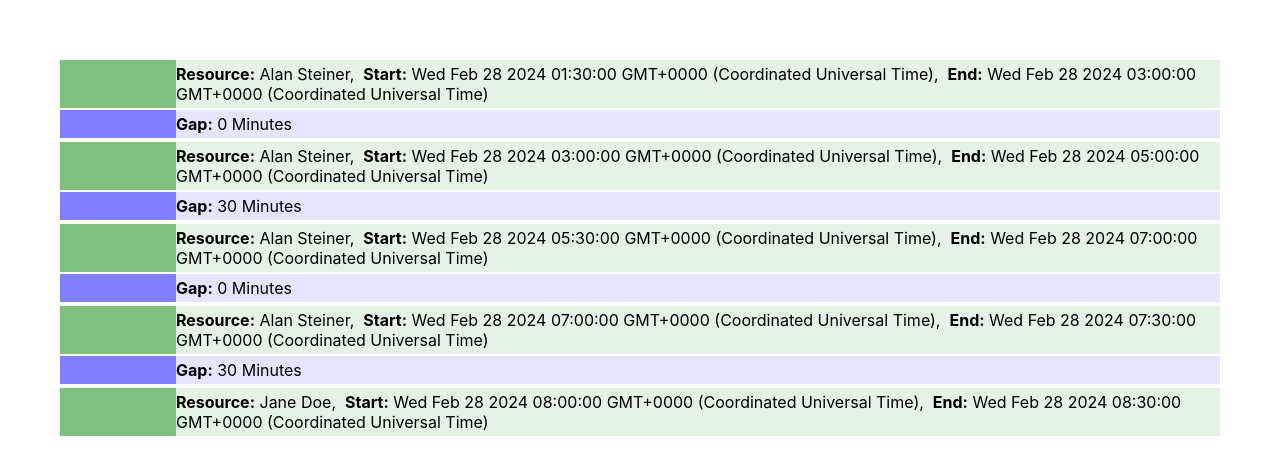
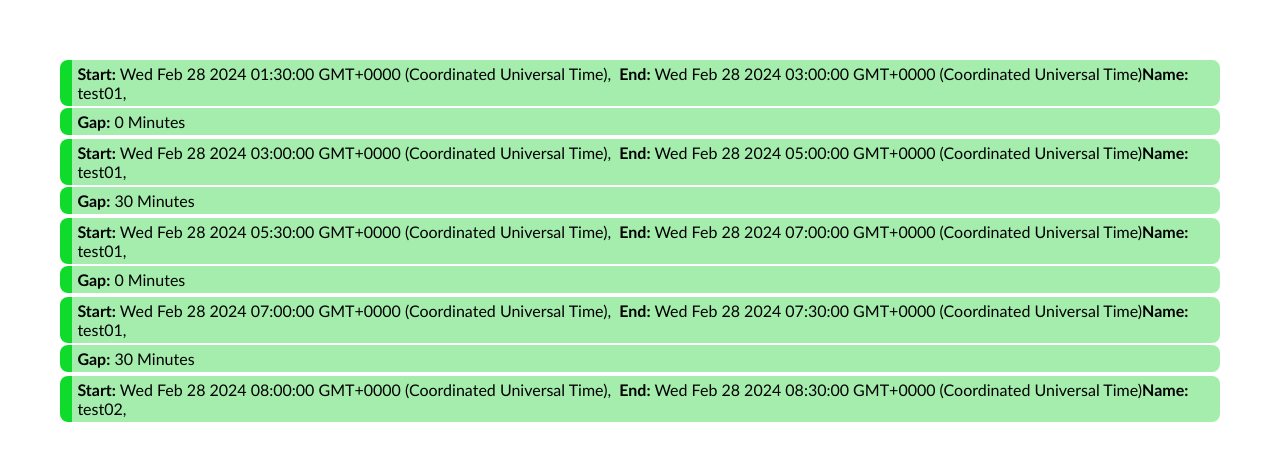
Before and after one commit to daiyanrafi/SCHEDULINGSYSTEM-test-practice, a React (Create React App) app: page / in a window 1280 px wide. Shown: the top 474 px of the page. Built offline with nearby package versions, Linux system fonts and the light colour scheme.

Commit message:
11.03 wednesday - 28/02/24

```diff
--- a/src/schedule/ScheduleManagement.tsx
+++ b/src/schedule/ScheduleManagement.tsx
@@ -3,6 +3,7 @@ import React from 'react';
 interface ScheduleItem {
   starttime: string;
   endtime: string;
+  name: string;
   Resource: {
     name: string;
   };
@@ -21,25 +22,40 @@ const ScheduleManagement: React.FC<{ schedule: ScheduleItem[] }> = ({ schedule }
     <div style={{ marginLeft: '60px', marginRight: '60px', marginTop: '60px' }}>
       {schedule.map((item, index) => (
         <div key={index} style={{ marginBottom: '4px' }}>
-          <div style={{
-            background: `linear-gradient(to right, rgba(0, 128, 0, 0.5) 10%, rgba(0, 128, 0, 0.1) 10%, rgba(0, 128, 0, 0.1) 100%)`,
-            padding: '4px',
-            margin: '2px 0',
-            paddingLeft: '10%', // Start content after 10% deep color
-          }}>
+          <div
+            style={{
+              background: `linear-gradient(to right, #0fdb2b 01%, #a4edad 01%, #a4edad 100%)`,
+              padding: '4px',
+              margin: '2px 0',
+              paddingLeft: '1.5%', // Start content after 10% deep color
+              fontFamily: 'Calibri', // Set font to Calibri
+              transition: 'background-color 0.3s', // Add transition for smooth effect
+              borderRadius: '8px', // Add rounded borders
+            }}
+            onMouseOver={(e) => e.currentTarget.style.backgroundColor = '#ffffff'} // Change background color on hover to white
+            onMouseOut={(e) => e.currentTarget.style.backgroundColor = 'rgba(0, 128, 0, 0.1)'} // Revert background color when not hovering
+          >
             <p style={{ margin: 0 }}>
-              <strong>Resource:</strong> {item.Resource.name}, &nbsp;
+              {/* <strong>Resource:</strong> {item.Resource.name}, &nbsp; */}
               <strong>Start:</strong> {new Date(item.starttime).toString()}, &nbsp;
               <strong>End:</strong> {new Date(item.endtime).toString()}
+              <strong>Name:</strong> {item.name}, &nbsp;
             </p>
           </div>
           {index < schedule.length - 1 && (
-            <div style={{
-              background: `linear-gradient(to right, rgba(0, 0, 255, 0.5) 10%, rgba(0, 0, 255, 0.1) 10%, rgba(0, 0, 255, 0.1) 100%)`,
-              padding: '4px',
-              margin: '2px 0',
-              paddingLeft: '10%', // Start content after 10% deep color
-            }}>
+            <div
+              style={{
+                background: `linear-gradient(to right, #0fdb2b 01%, #a4edad 01%, #a4edad 100%)`,
+                padding: '4px',
+                margin: '2px 0',
+                paddingLeft: '1.5%', // Start content after 10% deep color
+                fontFamily: 'Calibri', // Set font to Calibri
+                transition: 'background-color 0.3s', // Add transition for smooth effect
+                borderRadius: '8px', // Add rounded borders
+              }}
+              onMouseOver={(e) => e.currentTarget.style.backgroundColor = '#ffffff'} // Change background color on hover to white
+              onMouseOut={(e) => e.currentTarget.style.backgroundColor = 'rgba(0, 0, 255, 0.1)'} // Revert background color when not hovering
+            >
               <p style={{ margin: 0 }}>
                 <strong>Gap:</strong> {calculateGap(item.endtime, schedule[index + 1].starttime)} Minutes
               </p>
```
